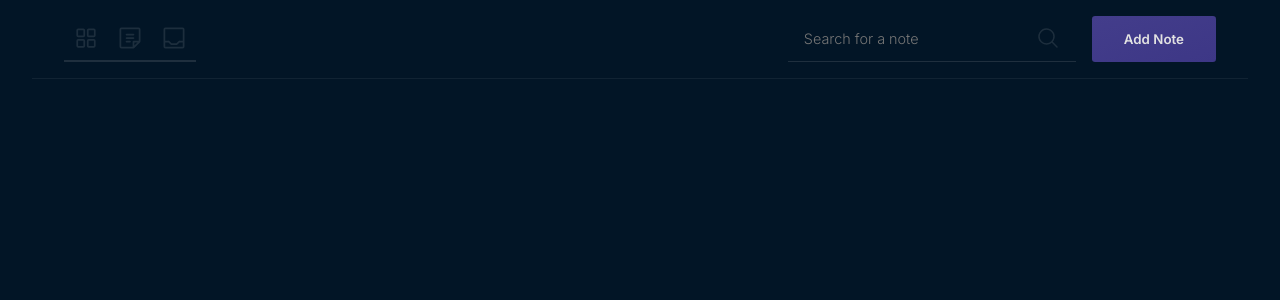
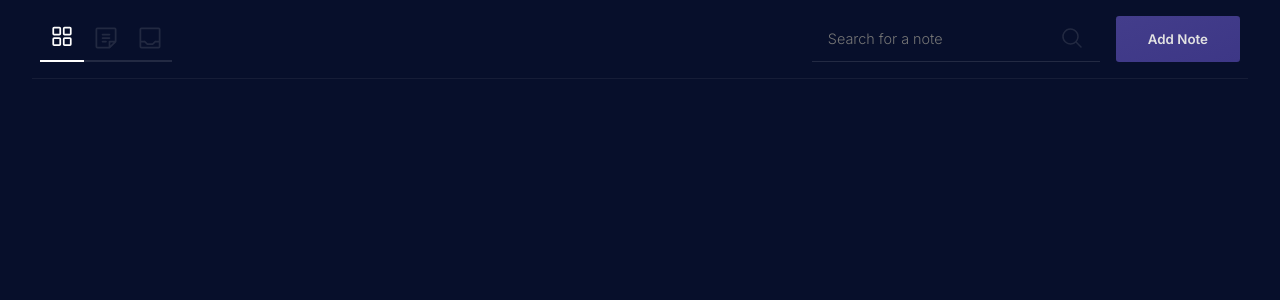
Before and after one commit to ItsLyy/NoteMe, a React (Vite) app: page / in a window 1280 px wide. Shown: the top 300 px of the page. Built offline with nearby package versions, Linux system fonts and the light colour scheme.

Commit message:
Change backgroun Color

```diff
--- a/src/components/Navbar.jsx
+++ b/src/components/Navbar.jsx
@@ -17,7 +17,7 @@ class Navbar extends React.Component {
     return (
       <nav className="navbar">
         <ul className="navbar__page">
-          <li><NavLink to="/all" className={({isActive}) => { return isActive ? 'navbar__page-link navbar__page-link--active' : 'navbar__page-link' }}><svg xmlns="http://www.w3.org/2000/svg" width="32" height="32" fill="#000000" viewBox="0 0 256 256"><path d="M104,40H56A16,16,0,0,0,40,56v48a16,16,0,0,0,16,16h48a16,16,0,0,0,16-16V56A16,16,0,0,0,104,40Zm0,64H56V56h48v48Zm96-64H152a16,16,0,0,0-16,16v48a16,16,0,0,0,16,16h48a16,16,0,0,0,16-16V56A16,16,0,0,0,200,40Zm0,64H152V56h48v48Zm-96,32H56a16,16,0,0,0-16,16v48a16,16,0,0,0,16,16h48a16,16,0,0,0,16-16V152A16,16,0,0,0,104,136Zm0,64H56V152h48v48Zm96-64H152a16,16,0,0,0-16,16v48a16,16,0,0,0,16,16h48a16,16,0,0,0,16-16V152A16,16,0,0,0,200,136Zm0,64H152V152h48v48Z"></path></svg></NavLink></li>
+          <li><NavLink to="/" className={({isActive}) => { return isActive ? 'navbar__page-link navbar__page-link--active' : 'navbar__page-link' }}><svg xmlns="http://www.w3.org/2000/svg" width="32" height="32" fill="#000000" viewBox="0 0 256 256"><path d="M104,40H56A16,16,0,0,0,40,56v48a16,16,0,0,0,16,16h48a16,16,0,0,0,16-16V56A16,16,0,0,0,104,40Zm0,64H56V56h48v48Zm96-64H152a16,16,0,0,0-16,16v48a16,16,0,0,0,16,16h48a16,16,0,0,0,16-16V56A16,16,0,0,0,200,40Zm0,64H152V56h48v48Zm-96,32H56a16,16,0,0,0-16,16v48a16,16,0,0,0,16,16h48a16,16,0,0,0,16-16V152A16,16,0,0,0,104,136Zm0,64H56V152h48v48Zm96-64H152a16,16,0,0,0-16,16v48a16,16,0,0,0,16,16h48a16,16,0,0,0,16-16V152A16,16,0,0,0,200,136Zm0,64H152V152h48v48Z"></path></svg></NavLink></li>
           <li><NavLink to="/notes" className="navbar__page-link"><svg xmlns="http://www.w3.org/2000/svg" width="32" height="32" fill="#000000" viewBox="0 0 256 256"><path d="M88,96a8,8,0,0,1,8-8h64a8,8,0,0,1,0,16H96A8,8,0,0,1,88,96Zm8,40h64a8,8,0,0,0,0-16H96a8,8,0,0,0,0,16Zm32,16H96a8,8,0,0,0,0,16h32a8,8,0,0,0,0-16ZM224,48V156.69A15.86,15.86,0,0,1,219.31,168L168,219.31A15.86,15.86,0,0,1,156.69,224H48a16,16,0,0,1-16-16V48A16,16,0,0,1,48,32H208A16,16,0,0,1,224,48ZM48,208H152V160a8,8,0,0,1,8-8h48V48H48Zm120-40v28.7L196.69,168Z"></path></svg></NavLink></li>
           <li><NavLink to="/archieve" className="navbar__page-link"><svg xmlns="http://www.w3.org/2000/svg" width="32" height="32" fill="#000000" viewBox="0 0 256 256"><path d="M208,32H48A16,16,0,0,0,32,48V208a16,16,0,0,0,16,16H208a16,16,0,0,0,16-16V48A16,16,0,0,0,208,32Zm0,16V152h-28.7A15.86,15.86,0,0,0,168,156.69L148.69,176H107.31L88,156.69A15.86,15.86,0,0,0,76.69,152H48V48Zm0,160H48V168H76.69L96,187.31A15.86,15.86,0,0,0,107.31,192h41.38A15.86,15.86,0,0,0,160,187.31L179.31,168H208v40Z"></path></svg></NavLink></li>
         </ul>
--- a/src/styles/App.css
+++ b/src/styles/App.css
@@ -8,7 +8,7 @@
 }
 
 html {
-  background-color: #021526;
+  background-color: var(--first-color);
 }
 
 body {
--- a/src/styles/navbar.css
+++ b/src/styles/navbar.css
@@ -1,7 +1,7 @@
 .navbar {
   display: flex;
   justify-content: space-between;
-  padding: 1rem 2rem;
+  padding: 1rem .5rem;
   margin: 0 2rem;
   border-bottom: 1px solid #e2e2e210;
 }
```
